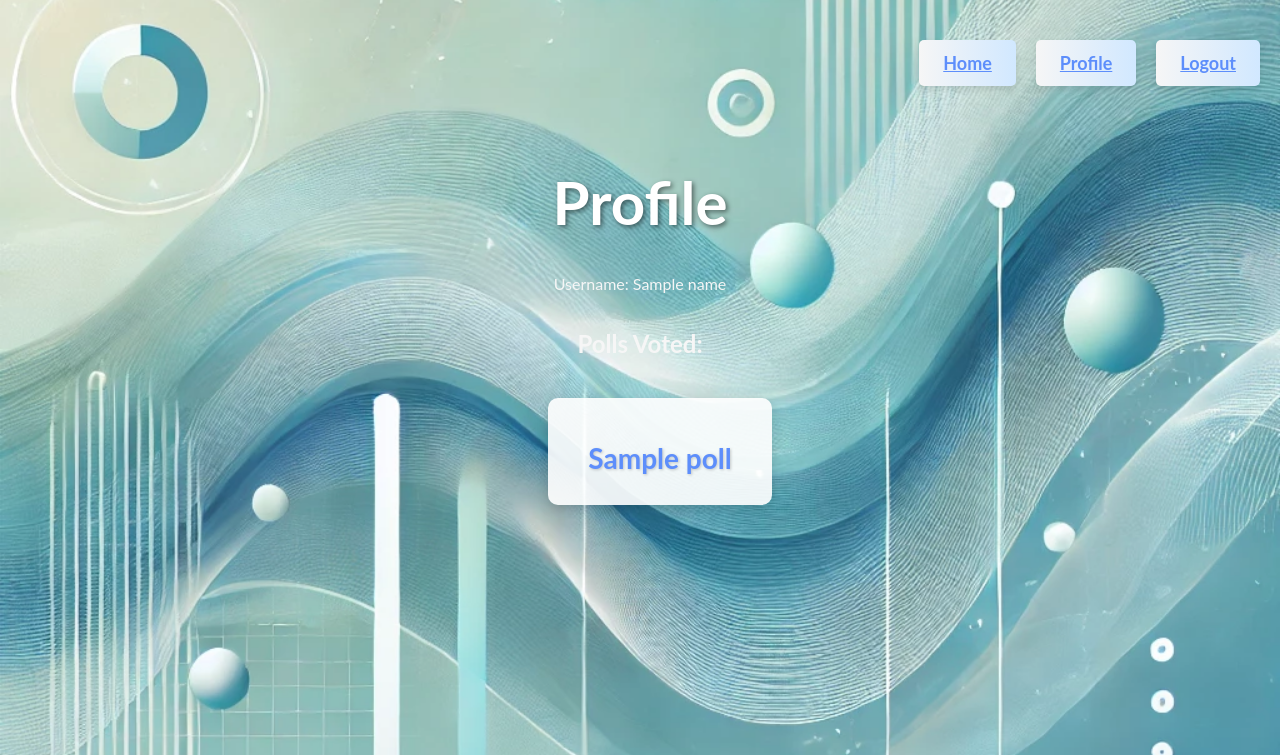
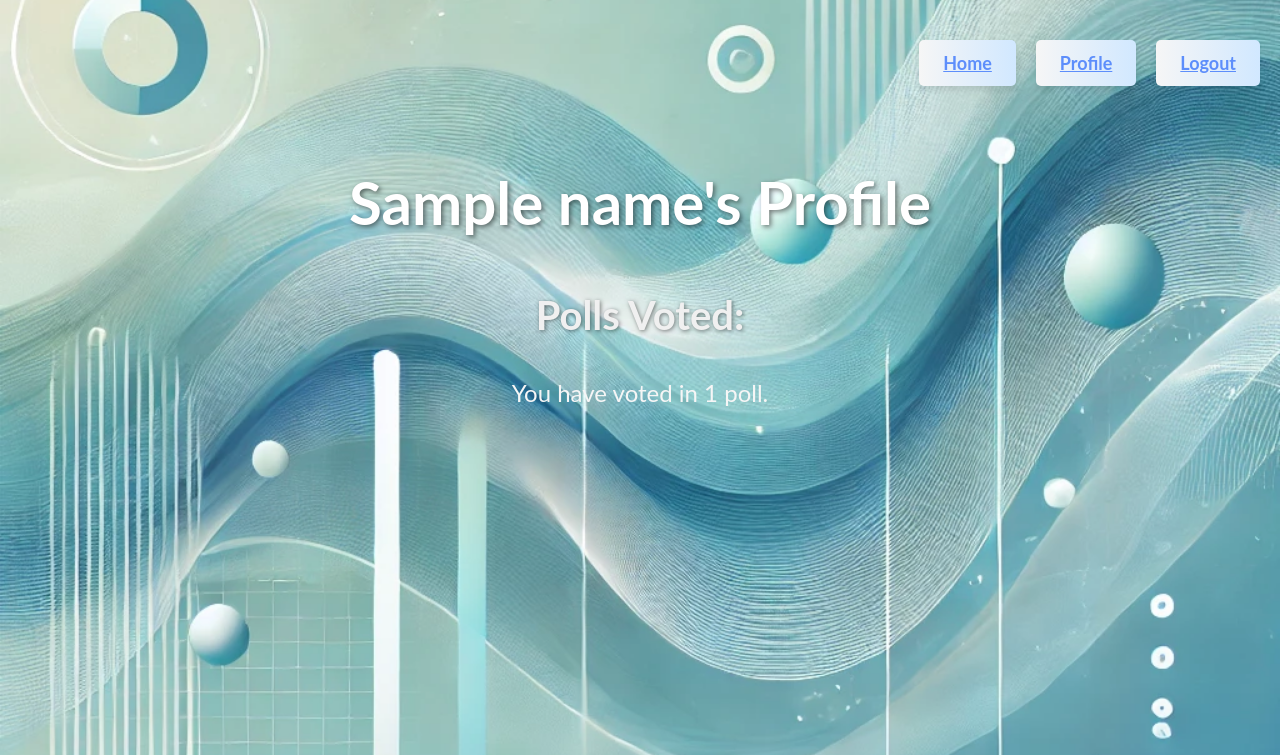
Before and after one commit to JoshuaYouden/JS-Sem-3-Final, a Node server app: template views/profile.ejs in a window 1280 px wide. Shown: the top 755 px of the page. Run offline with Node 20, Linux system fonts and the light colour scheme; tables that the repository leaves empty hold one stand-in row (values such as "Sample post"); the template is opened without the code that fills it: values that come from a table or form of the project are taken from there, most other values are stand-ins (such as "Sample title", 1, 10 or a date in 2020); some libraries are stand-ins or nearby versions.

Commit message:
Finished the rest of the project

```diff
--- a/index.js
+++ b/index.js
@@ -38,7 +38,8 @@ app.ws("/ws", (socket, request) => {
       const data = JSON.parse(message);
 
       if (data.type === "vote") {
-        const updatedPoll = await onNewVote(data.pollId, data.option);
+        const { pollId, option, userId } = data;
+        const updatedPoll = await onNewVote(pollId, option, userId);
 
         if (updatedPoll) {
           connectedClients.forEach((client) => {
@@ -137,13 +138,27 @@ app.get("/profile", async (request, response) => {
   if (!request.session.user?.id) {
     return response.redirect("/");
   }
+  try {
+    const userName = request.session.user.username;
+    const pollsVoted = await Poll.find({ voters: request.session.user.id })
+      .select("question _id")
+      .exec();
+    const pollsVotedCount = pollsVoted.length;
 
-  const polls = await Poll.find({});
-
-  return response.render("profile", {
-    name: request.session.user.username,
-    polls,
-  });
+    return response.render("profile", {
+      name: userName,
+      pollsVotedCount,
+      polls: pollsVoted,
+    });
+  } catch (error) {
+    console.error("Error retrieving profile data:", error);
+    return response.render("profile", {
+      name: request.session.user.username,
+      pollsVotedCount: 0,
+      polls: [],
+      errorMessage: "An error has occurred while loading your profile",
+    });
+  }
 });
 
 app.get("/createPoll", async (request, response) => {
@@ -235,10 +250,13 @@ async function onCreateNewPoll(question, pollOptions, userId) {
  *
  * @param {string} pollId The ID of the poll that was voted on
  * @param {string} selectedOption Which option the user voted for
+ * @param {string} userId The ID of the user that voted
+ * @returns {object|null} The updated poll, or null if an error occurs
  */
-async function onNewVote(pollId, selectedOption) {
+async function onNewVote(pollId, selectedOption, userId) {
   try {
     const poll = await Poll.findById(pollId);
+
     if (!poll) {
       console.error("Poll not found");
       return null;
@@ -247,6 +265,11 @@ async function onNewVote(pollId, selectedOption) {
     const option = poll.options.find((opt) => opt.answer === selectedOption);
     if (option) {
       option.votes += 1;
+
+      if (userId && !poll.voters.includes(userId)) {
+        poll.voters.push(userId);
+      }
+
       await poll.save();
       console.log("Updated poll: ", poll);
       return poll;
--- a/public/styles.css
+++ b/public/styles.css
@@ -25,6 +25,18 @@ body {
   margin-bottom: 20px;
   color: #fff;
   text-shadow: 2px 2px 5px rgba(0, 0, 0, 0.5);
+}
+
+.main-content h2 {
+  font-size: 40px;
+  margin-bottom: 15px;
+  color: #f0f0f0;
+  text-shadow: 1px 1px 4px rgba(0, 0, 0, 0.5);
+}
+
+.main-content p {
+  font-size: 24px;
+  margin-bottom: 20px;
 }
 
 .main-content ul {
@@ -153,6 +165,29 @@ body {
   font-weight: bold;
 }
 
+.polls-voted-list {
+  list-style: none;
+  padding: 0;
+  margin-top: 15px;
+}
+
+.polls-voted-list li {
+  margin-bottom: 10px;
+}
+
+.poll-link {
+  text-decoration: none;
+  color: blue;
+  font-size: 18px;
+  font-weight: bold;
+  transition: color 0.3s ease, text-shadow 0.3s ease;
+}
+
+.poll-link:hover {
+  color: #ffd700;
+  text-shadow: 2px 2px 8px rgba(255, 215, 0, 0.8);
+}
+
 button.action-button {
   width: 100%;
   padding: 14px;
--- a/views/profile.ejs
+++ b/views/profile.ejs
@@ -1,15 +1,21 @@
 <%- include('partials/header', { title: "Profile" }) %>
 
 <div class="main-content">
-  <h1>Profile</h1>
-  <p>Username: <%= name %></p>
+  <h1><%= name %>'s Profile</h1>
 
   <h2>Polls Voted:</h2>
-  <ul>
+  <% if (pollsVotedCount === 0) { %>
+  <p>You haven't voted on any polls yet.</p>
+  <% } %> <% if (pollsVotedCount === 1) { %>
+  <p>You have voted in <%= pollsVotedCount %> poll.</p>
+  <% } %> <% if (pollsVotedCount > 1) { %>
+  <p>You have voted in <%= pollsVotedCount %> polls.</p>
+  <ul class="polls-voted-list">
     <% polls.forEach((poll) => { %>
-    <li class="poll-container" id="<%= poll.id %>">
-      <h2><%= poll.question %></h2>
+    <li>
+      <a href="/poll/<%= poll._id %>" class="poll-link"><%= poll.question %></a>
     </li>
     <% }) %>
   </ul>
+  <% } %>
 </div>
```
Also changed, not shown: models/poll.js (+6 -1 lines), public/frontend.js (+3 -9 lines).
